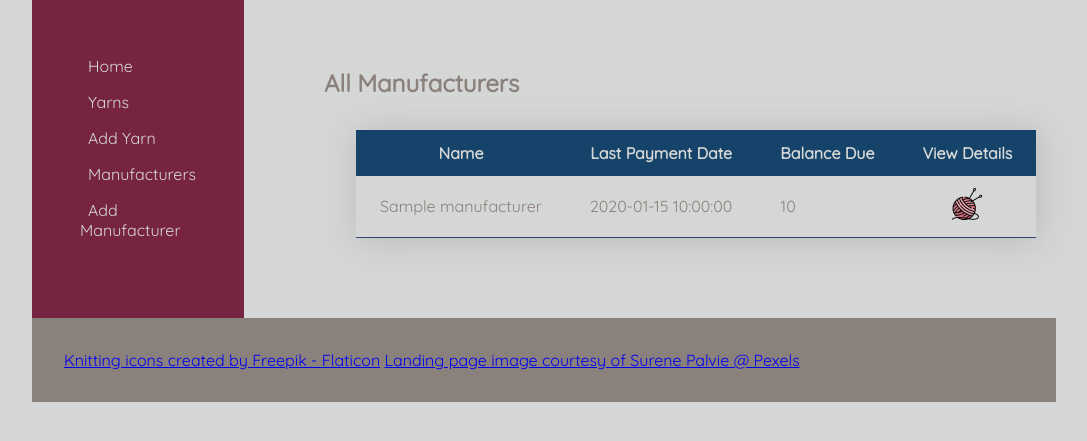
After one commit to LisaS7/yarn_store, a Flask app: template templates/manufacturers/show.html in a window 1280 px wide. The commit adds this page. Shown: the top 441 px of the page, without its empty margins (96-1183 px from the left). Run offline with Flask 2, Linux system fonts and the light colour scheme; the template is opened without the code that fills it: most values are stand-ins (such as "Sample title", 1, 10 or a date in 2020).

Commit message:
First draft of landing page and base template. Started on manufacturers show all page.

```diff
--- a/templates/base.html
+++ b/templates/base.html
@@ -4,10 +4,40 @@
     <meta charset="UTF-8" />
     <meta http-equiv="X-UA-Compatible" content="IE=edge" />
     <meta name="viewport" content="width=device-width, initial-scale=1.0" />
-    <link rel="stylesheet" href="/static/style.css" />
-    <title>Title Here!</title>
+    <link rel="stylesheet" href="/static/css/style.css" />
+    <link rel="stylesheet" href="/static/css/tables.css" />
+    <link
+      rel="stylesheet"
+      href="https://fonts.googleapis.com/css2?family=Material+Symbols+Outlined:opsz,wght,FILL,GRAD@20..48,100..700,0..1,-50..200"
+    />
+    <title>Yarn</title>
   </head>
   <body>
-    {% block content %} {% endblock content %}
+    <main>
+      <nav>
+        <ul>
+          <li><a href="">Home</a></li>
+          <li><a href="">Yarns</a></li>
+          <li><a href="">Add Yarn</a></li>
+          <li>
+            <a href="{{ url_for('manufacturers.manufacturers') }}"
+              >Manufacturers</a
+            >
+          </li>
+          <li><a href="">Add Manufacturer</a></li>
+        </ul>
+      </nav>
+      <section>{% block content %} {% endblock content %}</section>
+    </main>
+    <footer>
+      <a
+        href="https://www.flaticon.com/free-icons/knitting"
+        title="knitting icons"
+        >Knitting icons created by Freepik - Flaticon</a
+      >
+      <a href="https://www.pexels.com/photo/assorted-color-yarns-2062069/"
+        >Landing page image courtesy of Surene Palvie @ Pexels</a
+      >
+    </footer>
   </body>
 </html>
--- a/templates/index.html
+++ b/templates/index.html
@@ -4,7 +4,7 @@
     <meta charset="UTF-8" />
     <meta http-equiv="X-UA-Compatible" content="IE=edge" />
     <meta name="viewport" content="width=device-width, initial-scale=1.0" />
-    <link rel="stylesheet" href="/static/style.css" />
+    <link rel="stylesheet" href="/static/css/landing_page.css" />
 
     <title>Loops & Strings</title>
   </head>
--- /dev/null
+++ b/templates/manufacturers/show.html
@@ -0,0 +1,31 @@
+{% extends 'base.html' %} {% block content %}
+<h2>All Manufacturers</h2>
+<table class="manufacturer-table">
+  <thead>
+    <tr>
+      <th>Name</th>
+      <th>Last Payment Date</th>
+      <th>Balance Due</th>
+      <th>View Details</th>
+    </tr>
+  </thead>
+  <tbody>
+    {% for manufacturer in manufacturers %}
+    <tr>
+      <td>{{manufacturer.name}}</td>
+      <td>{{manufacturer.format_date_for_view()}}</td>
+      <td>{{manufacturer.format_currency_balance()}}</td>
+      <td>
+        <a href=""
+          ><img
+            class="icon-image"
+            src="{{ url_for('static', filename='/images/icons/yarn_ball.png') }}"
+            alt=""
+        /></a>
+      </td>
+    </tr>
+    {% endfor %}
+  </tbody>
+</table>
+
+{% endblock content %}
```
